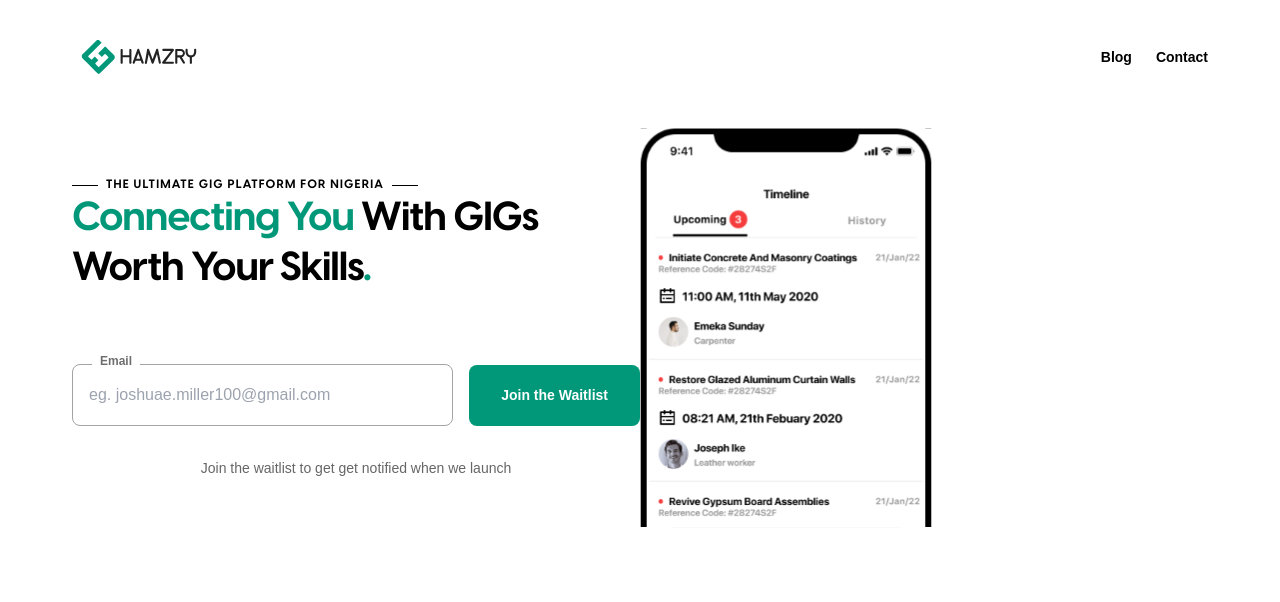
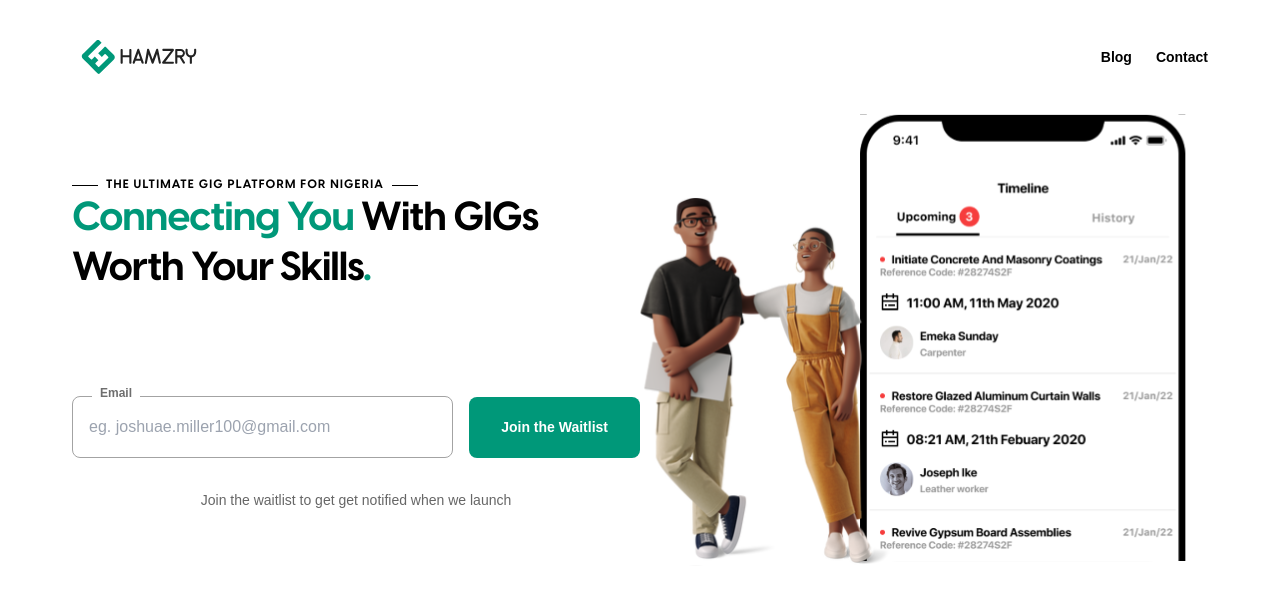
Before and after one commit to Josh-millr/hamzry-waitlist-page, a Next.js app: page / in a window 1280 px wide. Shown: the top 602 px of the page. Built offline with nearby package versions, Linux system fonts and the light colour scheme.

Commit message:
Added Hero Images

```diff
--- a/components/Hero/Hero.jsx
+++ b/components/Hero/Hero.jsx
@@ -43,13 +43,14 @@ export const Hero = () => {
 
       {/* Column-2 */}
       <div className="flex justify-center md:justify-start">
-        <Image
-          src="/hamzry-mobile.svg"
-          width={292}
-          height={401}
-          alt=""
-          className="block md:hidden"
-        />
+        {/* Mobile Specific Image */}
+        <span className="block sm:hidden">
+          <Image src="/hamzry-mobile.svg" width={292} height={401} alt="" />
+        </span>
+        {/* Desktop Specific Image */}
+        <span className="hidden sm:block">
+          <Image src="/Hero-Image.svg" width={546} height={452} alt="" />
+        </span>
       </div>
     </div>
   );
```
